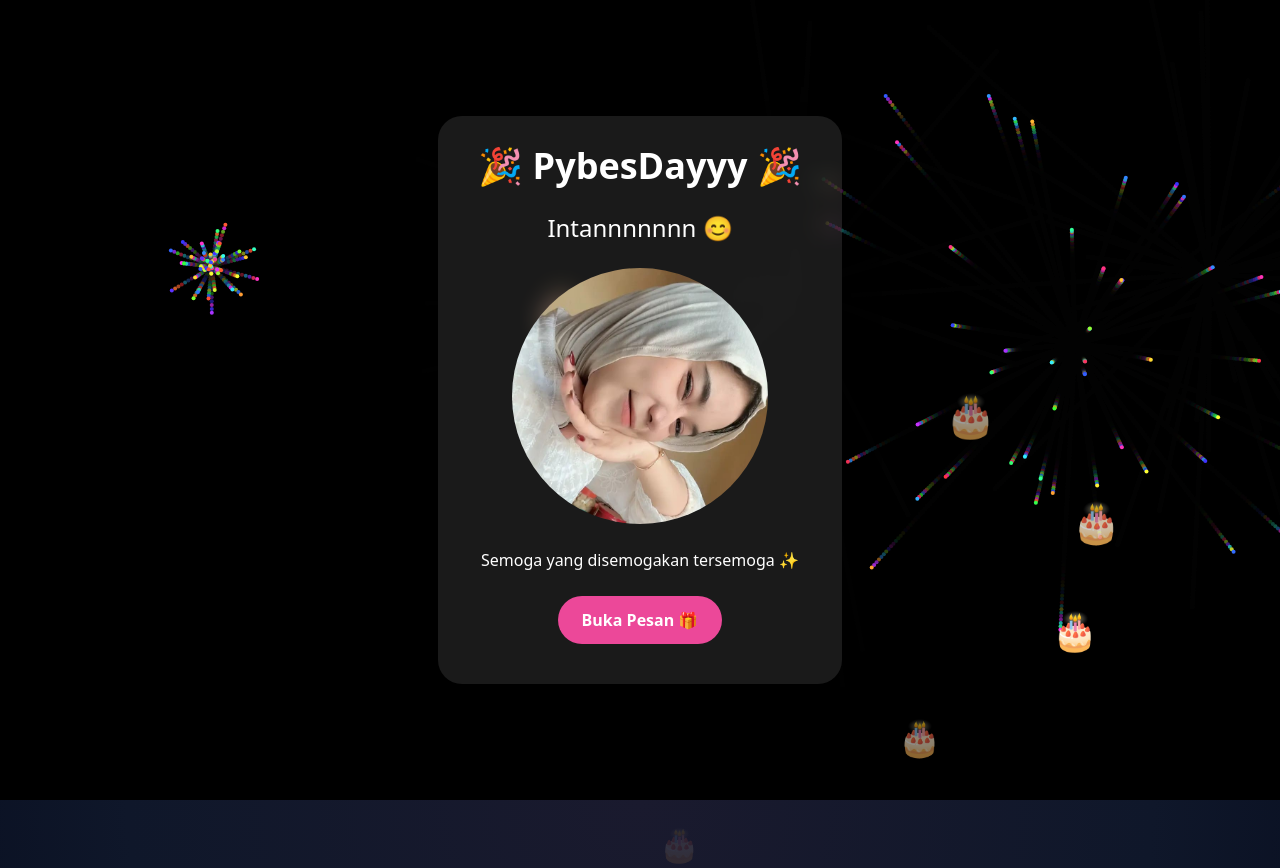
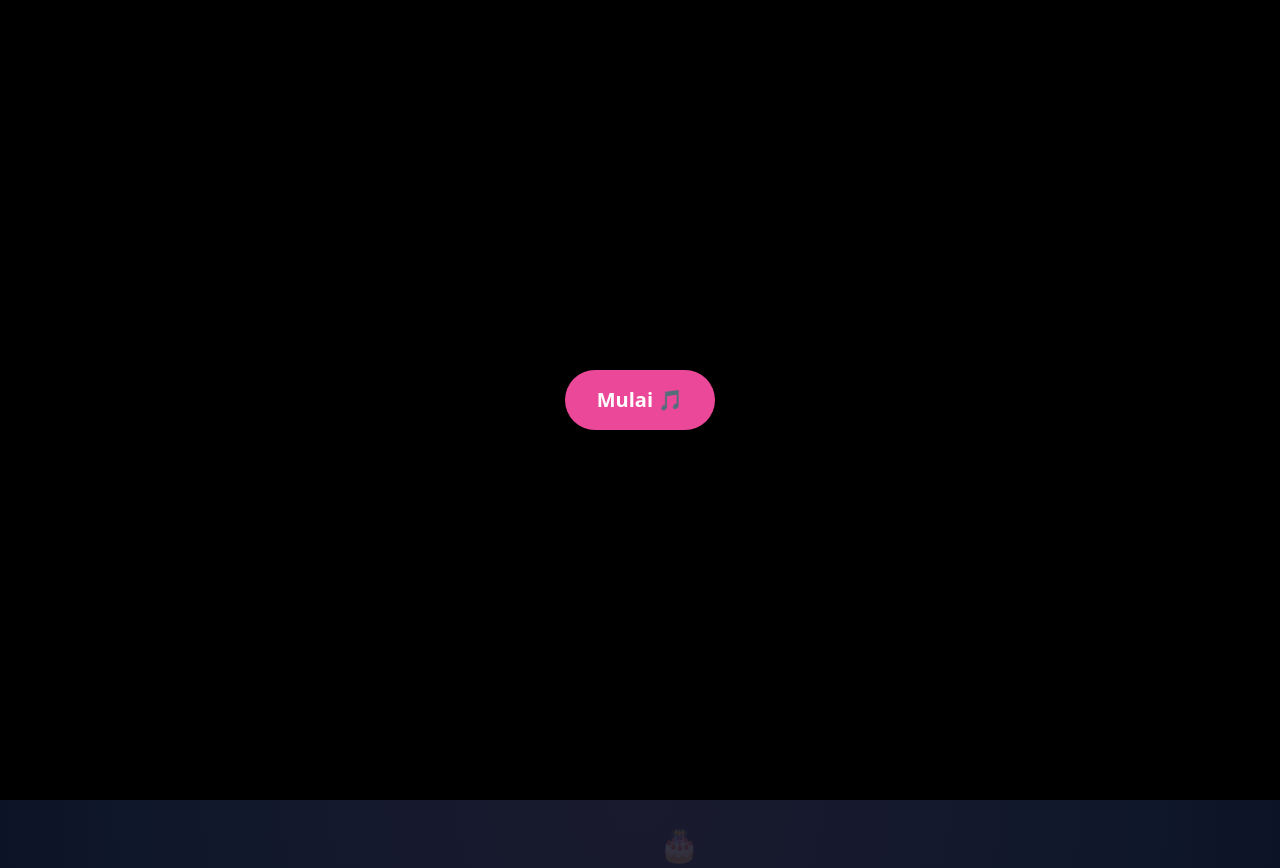
Before and after one commit to MahfudzWorks/pibesday_Intan, a plain HTML site: page index.html in a window 1280 px wide. Drawn offline with nearby package versions, Linux system fonts and the light colour scheme.

Commit message:
commit musik

```diff
--- a/index.html
+++ b/index.html
@@ -44,12 +44,22 @@
   </style>
 </head>
 
+<audio id="bgMusic" loop>
+  <source src="music/monokrom.mp3" type="audio/mpeg">
+</audio>
+
 <body class="min-h-screen flex items-center justify-center overflow-hidden text-white">
+
+  <div id="startScreen" class="fixed inset-0 bg-black flex items-center justify-center z-50">
+    <button onclick="startApp()"
+      class="bg-pink-500 text-white text-xl font-bold px-8 py-4 rounded-full hover:bg-pink-600 transition">
+      Mulai 🎵
+    </button>
+  </div>
 
   <canvas id="fireworks"></canvas>
 
-  <!-- LOADING -->
-  <div id="loading" class="fixed inset-0 bg-black flex items-center justify-center z-50">
+  <div id="loading" class="hidden fixed inset-0 bg-black flex items-center justify-center z-50">
     <h1 class="text-white text-3xl animate-pulse">Loading 🎉...</h1>
   </div>
 
@@ -63,7 +73,7 @@
     <h2 class="text-2xl mb-6">Intannnnnnn 😊</h2>
 
     <img
-      src="/img/intan.jpeg"
+      src="img/intan.jpeg"
       class="w-64 h-64 object-cover rounded-full mx-auto"
     />
 
@@ -114,7 +124,7 @@
         w-full max-w-sm max-h-[80vh] overflow-y-auto fade-enter">
 
       <img
-        src="/img/intan.jpeg"
+        src="img/intan.jpeg"
         class="w-24 h-24 md:w-32 md:h-32 object-cover rounded-full mb-4 shadow-md mx-auto"
       />
 
@@ -133,20 +143,46 @@
   </div>
 
   <script>
-    // LOADING
-    window.onload = () => {
+    // window.onload = () => {
+    //   setTimeout(() => {
+    //     document.getElementById("loading").style.display = "none";
+    //     document.getElementById("mainContent").classList.remove("hidden");
+
+    //     // 🔥 mulai musik
+    //     const music = document.getElementById("bgMusic");
+    //     music.volume = 0.3;
+    //     music.play().catch(() => {
+    //       console.log("Autoplay diblokir browser");
+    //     });
+
+    //   }, 2000);
+    // };
+
+    function startApp() {
+      const music = document.getElementById("bgMusic");
+
+      // 🔥 mulai musik
+      music.volume = 0.3;
+      music.play();
+
+      // sembunyikan start
+      document.getElementById("startScreen").style.display = "none";
+
+      // tampilkan loading
+      const loading = document.getElementById("loading");
+      loading.classList.remove("hidden");
+
+      // setelah loading → masuk ke konten
       setTimeout(() => {
-        document.getElementById("loading").style.display = "none";
+        loading.style.display = "none";
         document.getElementById("mainContent").classList.remove("hidden");
       }, 2000);
-    };
+    }
 
-    // QUIZ OPEN
     function openQuiz() {
       document.getElementById("quizModal").classList.remove("hidden");
     }
 
-    // CHECK JAWABAN
     function checkAnswer() {
       const q1 = document.getElementById("q1").value.trim();
       const q2 = document.getElementById("q2").value.trim();
@@ -164,7 +200,6 @@
       } else {
         error.classList.remove("hidden");
 
-        // efek shake
         box.animate([
           { transform: "translateX(0)" },
           { transform: "translateX(-10px)" },
@@ -190,7 +225,6 @@
       document.getElementById("popupBox").classList.remove("fade-enter-active");
     }
 
-    // 🎂 CAKE
     setInterval(() => {
       const cake = document.createElement("div");
       cake.className = "cake";
@@ -200,7 +234,6 @@
       setTimeout(() => cake.remove(), 6000);
     }, 800);
 
-    // 🎆 FIREWORKS
     const canvas = document.getElementById("fireworks");
     const ctx = canvas.getContext("2d");
 
```
Also changed, not shown: 1 other file.
